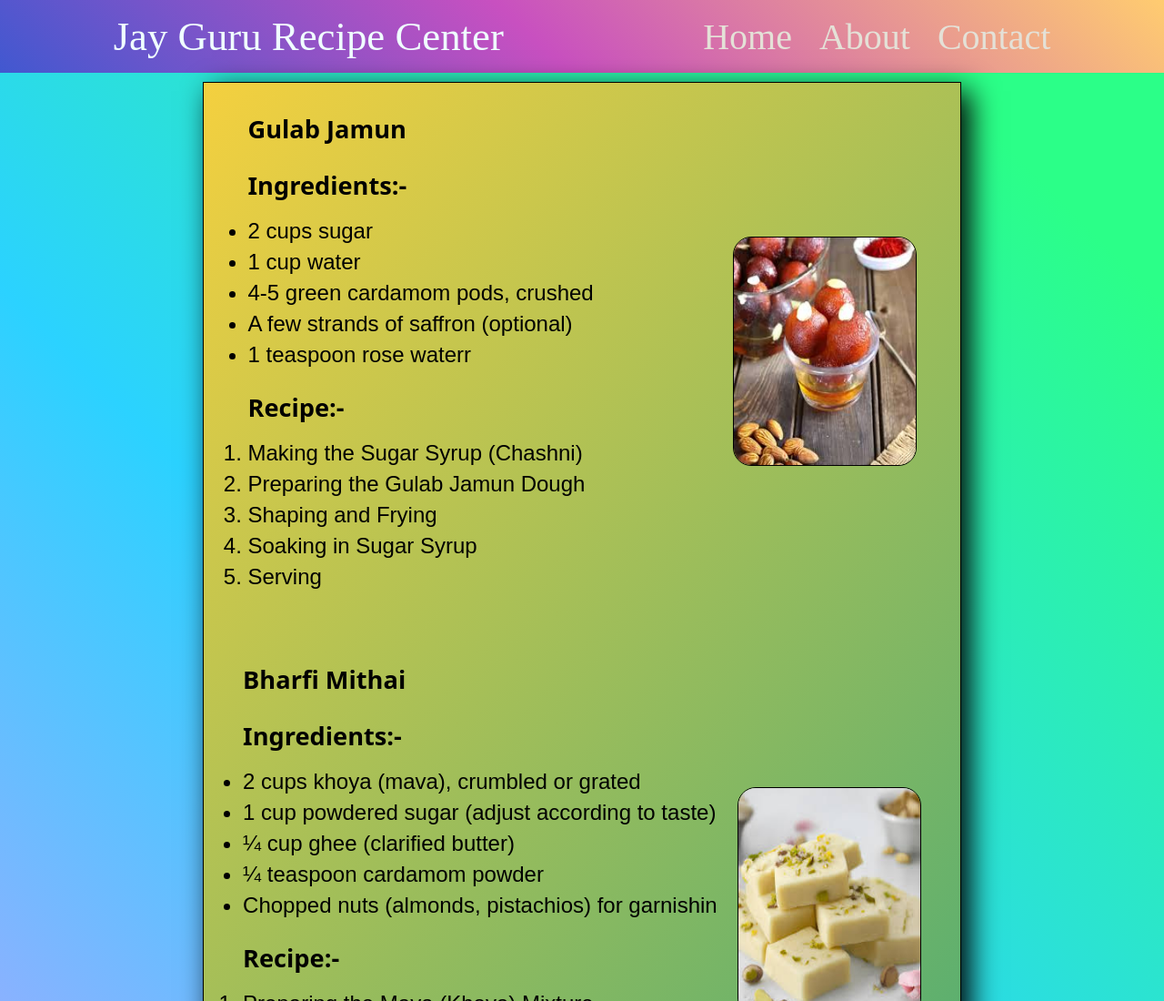
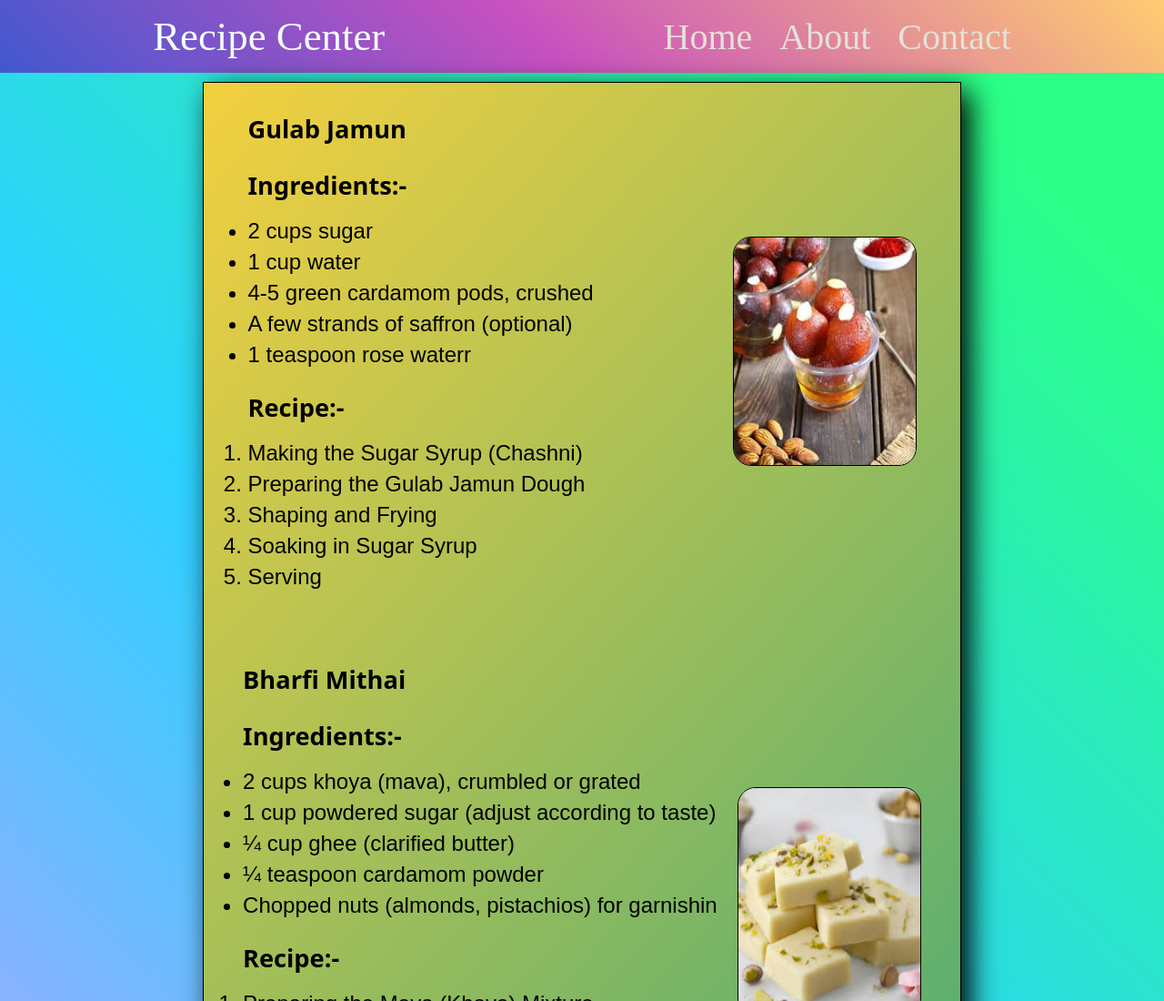
Before and after one commit to AdityaVerma10/Recipe-Center, a plain HTML site: page Recipe Project/index.html in a window 1280 px wide. Shown: the top 1100 px of the page at 91% size. Drawn offline with Linux system fonts and the light colour scheme.

Commit message:
Update index.html

```diff
--- a/Recipe Project/index.html
+++ b/Recipe Project/index.html
@@ -13,7 +13,7 @@
                 <nav class="nav">
                     <ul id="navlist">
                         <li>
-                            <p id="logo">Jay Guru Recipe Center</p>
+                            <p id="logo"> Recipe Center</p>
                         </li>
                         <li id="listlogo">
                             <div class="ancherlist">
```
